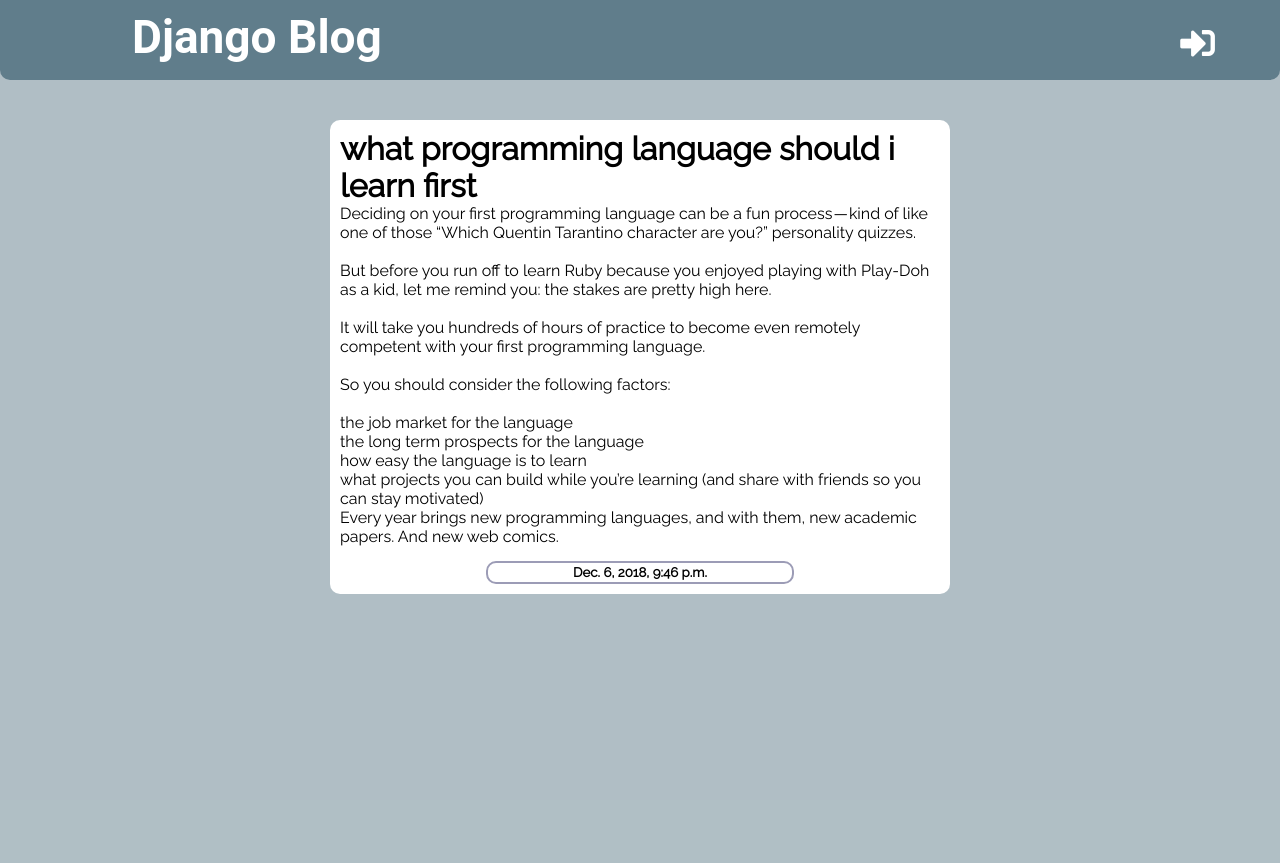
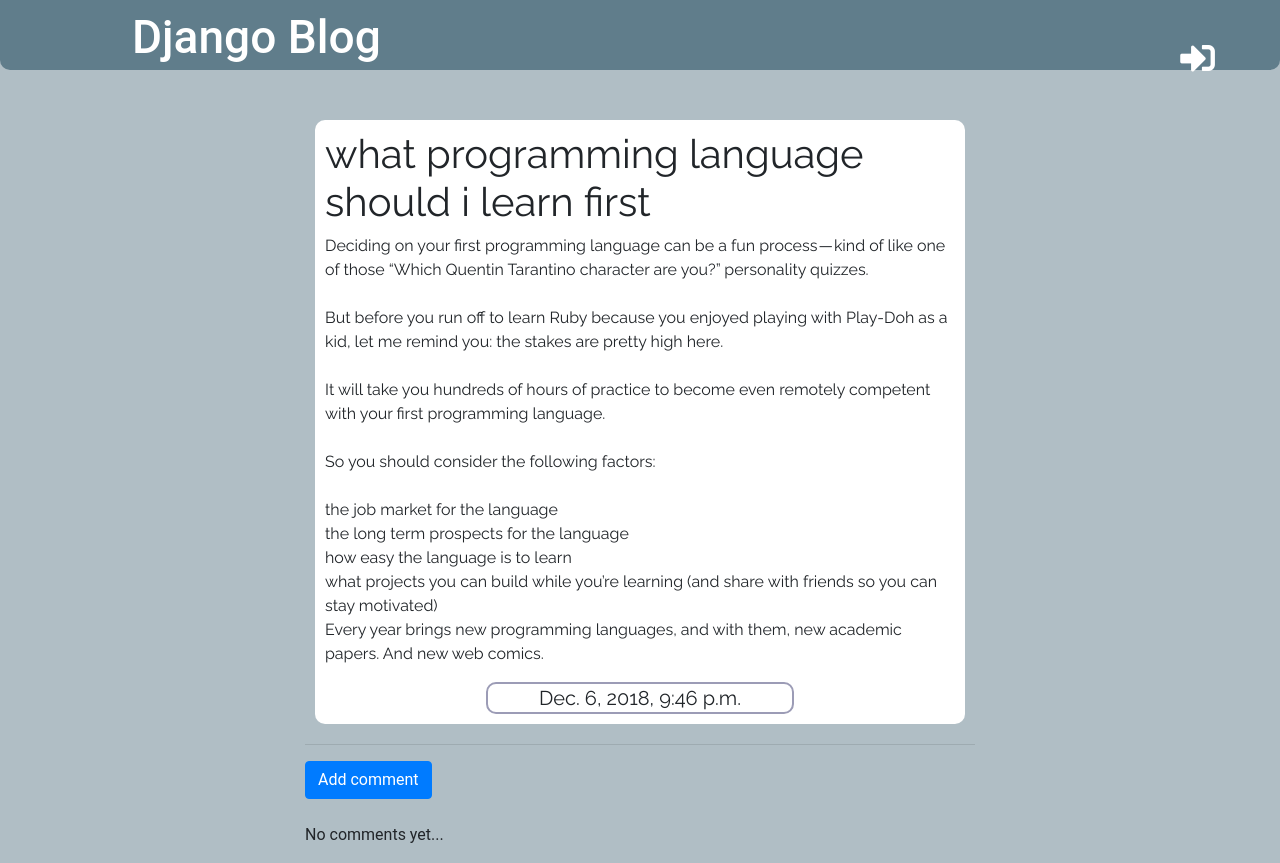
Before and after one commit to Omdaprog/Django_blog_app, a Django app: a page that uses blog/templates/blog/base.html in a window 1280 px wide. Before the commit the page ends 594 px from the top, so only its background shows below. Run offline with Django 3.2, Linux system fonts and the light colour scheme; data comes from the database, SQL or seed files in the repository; both versions use the stored data as it was after the commit; some libraries are stand-ins or nearby versions.

Commit message:
Add feature to comment on blog post

```diff
--- a/blog/admin.py
+++ b/blog/admin.py
@@ -1,7 +1,8 @@
 from django.contrib import admin
-from .models import Post
+from .models import Post, Comment
 # Register your models here.
 
 
 
 admin.site.register(Post)
+admin.site.register(Comment)
--- a/blog/models.py
+++ b/blog/models.py
@@ -19,3 +19,13 @@
 
     def __str__(self):
         return self.title
+
+
+class Comment(models.Model):
+    post = models.ForeignKey('blog.Post', on_delete=models.CASCADE, related_name='comments')
+    author = models.CharField(max_length=100)
+    created_date = models.DateTimeField(default=timezone.now)
+    text = models.TextField()
+
+    def __str__(self):
+        return self.text
--- a/blog/static/blog/style1.css
+++ b/blog/static/blog/style.css
@@ -27,6 +27,8 @@
     margin: 0 0 0 10%;
     padding-top: 5px;
     font-size: 46px;
+    display: block;
+
 }
 .content{
     max-width: 50%;
--- a/blog/templates/blog/base.html
+++ b/blog/templates/blog/base.html
@@ -8,9 +8,9 @@
     <meta http-equiv="X-UA-Compatible" content="IE=edge">
     <title>{% block title %}{% endblock %}</title>
     <meta name="viewport" content="width=device-width, initial-scale=1">
-    <link rel="stylesheet" href="{% static 'blog/style1.css' %}">
+    <link rel="stylesheet" href="{% static 'blog/style.css' %}">
     <link rel="stylesheet" href="https://use.fontawesome.com/releases/v5.5.0/css/all.css" integrity="sha384-B4dIYHKNBt8Bc12p+WXckhzcICo0wtJAoU8YZTY5qE0Id1GSseTk6S+L3BlXeVIU" crossorigin="anonymous">
-
+    <link href="https://stackpath.bootstrapcdn.com/bootstrap/4.1.3/css/bootstrap.min.css" rel="stylesheet" integrity="sha384-MCw98/SFnGE8fJT3GXwEOngsV7Zt27NXFoaoApmYm81iuXoPkFOJwJ8ERdknLPMO" crossorigin="anonymous">
 </head>
 
 <body class="body">
--- a/blog/templates/blog/post_detail.html
+++ b/blog/templates/blog/post_detail.html
@@ -14,4 +14,17 @@
         <h5 class="content-published-date">{{ post.published_date }}</h5>
     </div>
 
+    <hr>
+    <a href="{% url 'comment' pk=post.pk %}" class="btn btn-primary"> Add comment</a>
+    <br>
+    <br>
+    {% for commentes in post.comments.all %}
+        <strong>{{ commentes.author }}</strong>
+        <br>
+        <p>{{ commentes.text }}</p>
+        {{ commentes.created_date }}
+    {% empty %}
+        <p>No comments yet...</p>
+    {% endfor %}
+
 {% endblock %}
--- a/blog/templates/blog/post_list.html
+++ b/blog/templates/blog/post_list.html
@@ -9,7 +9,7 @@
     <div class="on-content">
         <a href="{% url 'post_detail' pk=post.pk %}">
         <h2 class="post-title">{{ post.title }}</h2></a>
-        <p class="post-text">{{ post.text|linebreaksbr }}</p>
+        <p class="post-text">{{ post.text|truncatechars:200|linebreaksbr }}</p>
         <p class="content-published-date">Published:{{ post.published_date }}</p>
     </div>
     {% endfor %}
--- a/blog/urls.py
+++ b/blog/urls.py
@@ -15,4 +15,6 @@
 
     path('post/publish<int:pk>/',views.post_publish, name='post_publish'),
 
+    path('post<int:pk>/comments/', views.add_comment_to_post, name="comment"),
+
 ]
--- a/blog/views.py
+++ b/blog/views.py
@@ -1,8 +1,8 @@
 from django.contrib.auth.decorators import login_required
 from django.shortcuts import render, get_object_or_404, redirect
 from django.utils import timezone
-from .models import Post
-from blog.forms import PostForm
+from .models import Post, Comment
+from blog.forms import PostForm, CommentForm
 # Create your views here.
 
 
@@ -23,7 +23,6 @@
         form = PostForm(request.POST)
         if form.is_valid():
             post = form.save(commit=False)
-            post.auther = request.user
             post.save()
             return redirect('post_detail', pk=post.pk)
     else:
@@ -38,7 +37,6 @@
         form = PostForm(request.POST, instance=post)
         if form.is_valid():
             post = form.save(commit=False)
-            post.auther = request.user
             post.save()
             return redirect('post_detail', pk=post.pk)
     else:
@@ -57,3 +55,18 @@
     post = get_object_or_404(Post, pk=pk)
     post.publish()
     return redirect('post_list')
+
+
+def add_comment_to_post(request, pk):
+    post = get_object_or_404(Post, pk=pk)
+    if request.method == 'POST':
+        form = CommentForm(request.POST, instance=post)
+        if form.is_valid():
+            comment = form.save(commit=False)                # commit=False it's mean that dont save the form in database
+            comment.auther = request.user
+            comment.post = post
+            comment.save()
+            return redirect('post_detail', pk=post.pk)
+    else:
+        form = CommentForm()
+    return render(request, 'blog/comment.html', {'form': form})
```
Also changed, not shown: blog/forms.py (+7 -1 lines), blog/templates/blog/comment.html (added, +13 -0 lines), blog/migrations/0005_comment.py (added), db.sqlite3.
